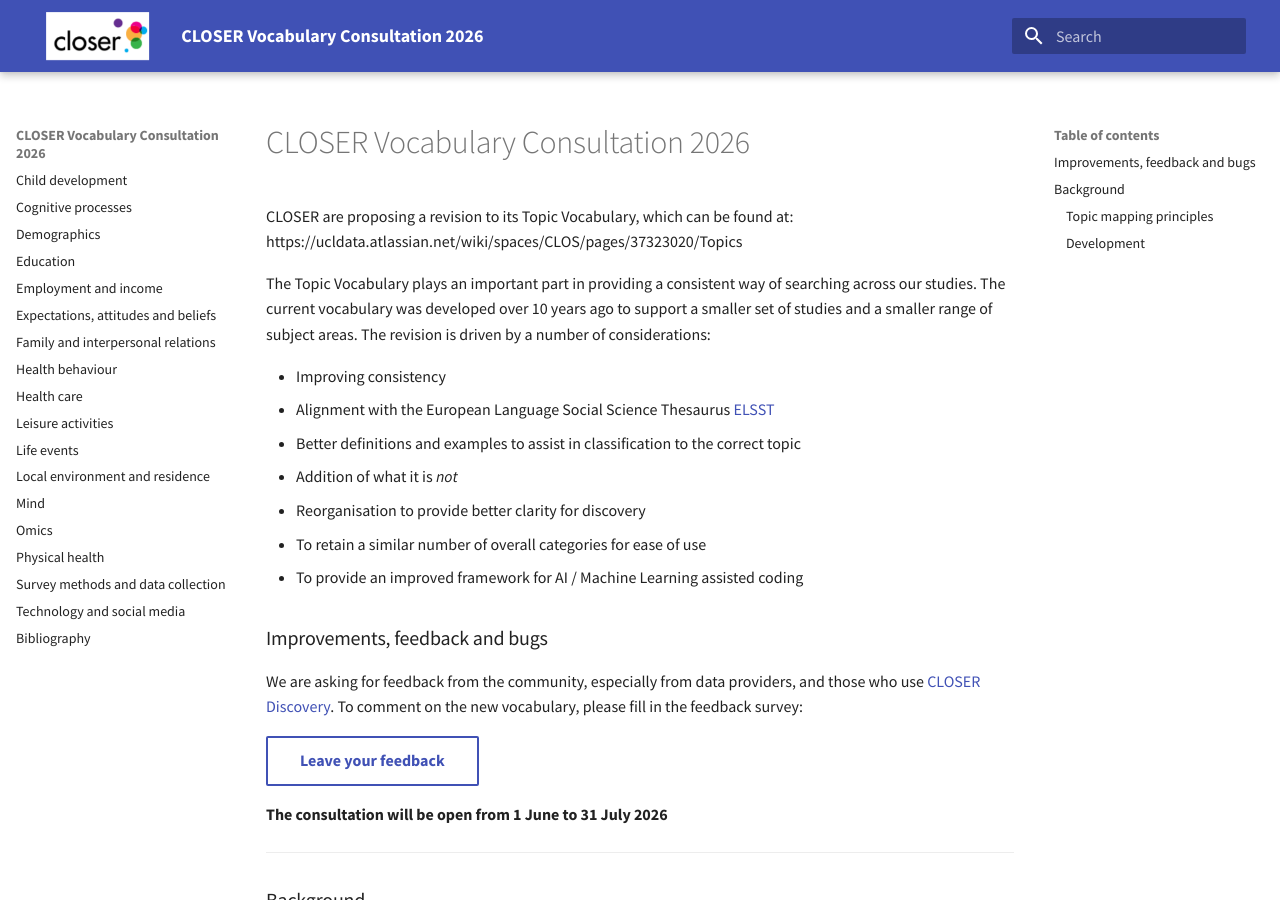
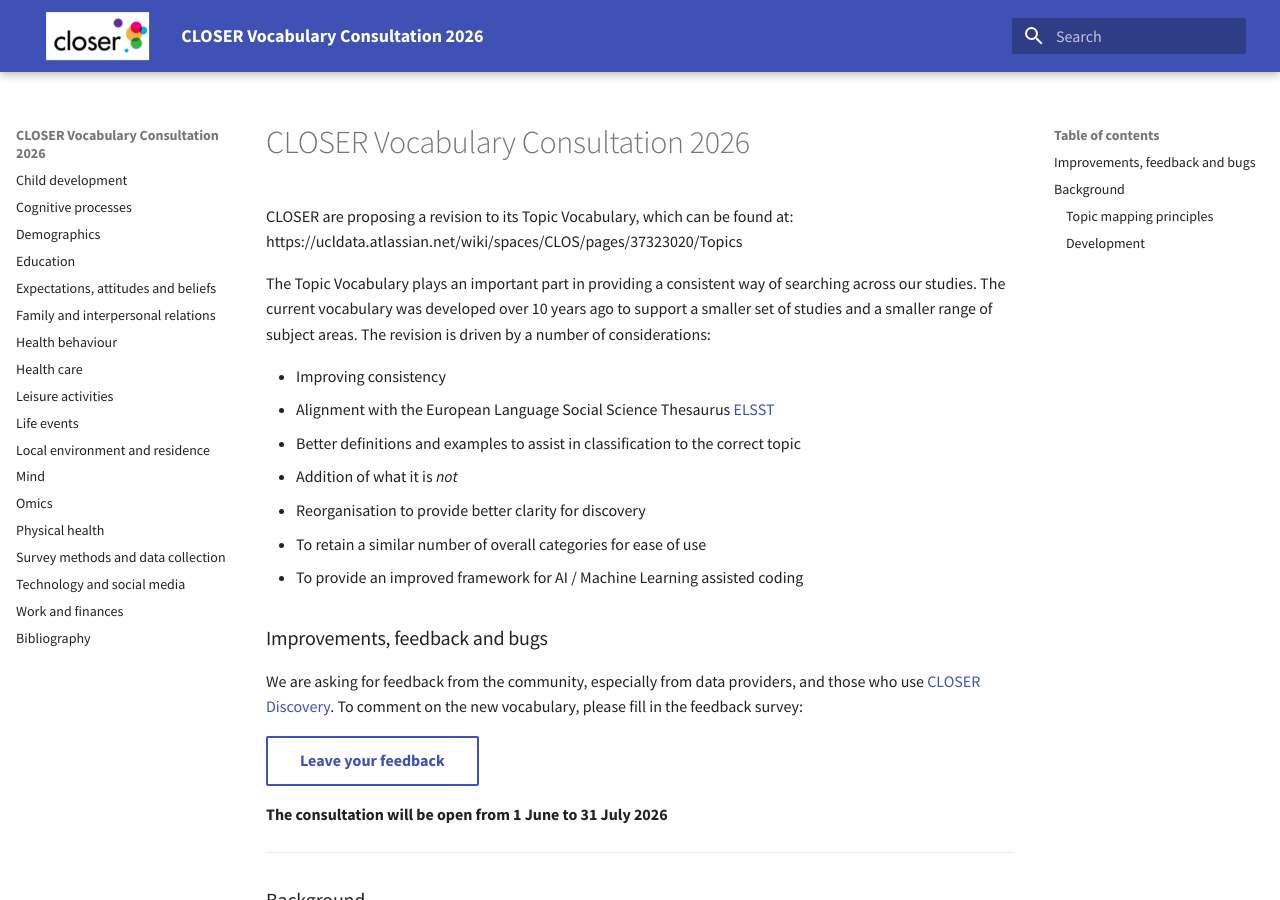
Before and after one commit to CLOSER-Cohorts/closer-vocabulary-2026, an MkDocs documentation site: the page built from docs/index.md, in a window 1280 px wide and 900 px high. Built offline with MkDocs 1.6.1 and Material for MkDocs 9.7.7, drawn with Linux system fonts in a browser that asks for light colours.

Commit message:
Update mkdocs.yml
Added work and finances and removed employment and income

```diff
--- a/mkdocs.yml
+++ b/mkdocs.yml
@@ -13,7 +13,6 @@ nav:
   - Cognitive processes: "cognitive-functioning.md"
   - Demographics: "demographics.md"
   - Education: "education.md"
-  - Employment and income: "employment-and-income.md"
   - Expectations, attitudes and beliefs: "expectations-attitudes-and-beliefs.md"
   - Family and interpersonal relations: "family-and-social-networks.md"
   - Health behaviour: "health-behaviour.md"
@@ -26,6 +25,7 @@ nav:
   - Physical health: "physical-health.md"
   - Survey methods and data collection: "survey-methods-and-administration.md"
   - Technology and social media: "technology-and-social-media.md"
+  - Work and finances: "work-and-finances.md"
   - Bibliography: "bibliography.md"
 
 markdown_extensions:
```
